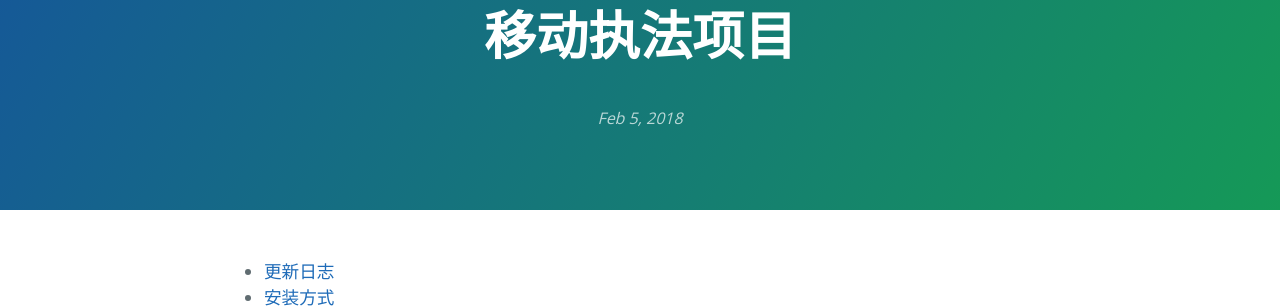
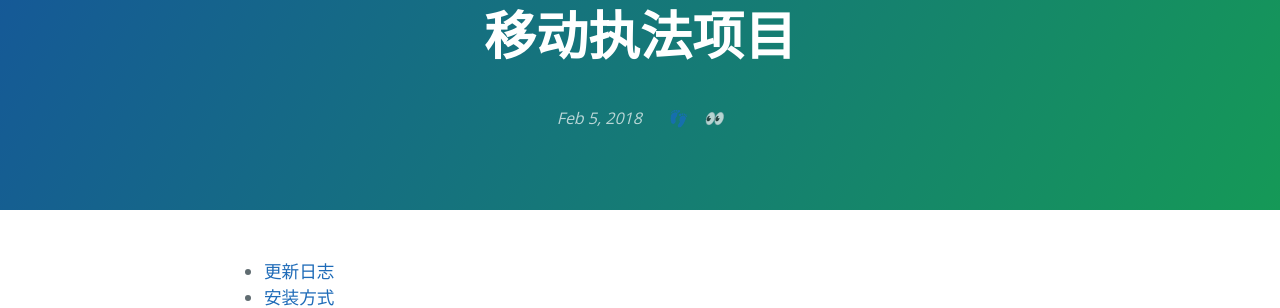
Before and after one commit to 1ilI/TestMyipa, a Jekyll site: the page built from _posts/2018-02-05-mobile-enforcement.md, in a window 1280 px wide. Shown: the part 140-448 px from the top of the page. Built offline with Jekyll 4.4.1, drawn with Linux system fonts in a browser that asks for light colours; comment, search, counter and statistics services are not loaded.

Commit message:
add busuanzi

```diff
--- a/_layouts/default.html
+++ b/_layouts/default.html
@@ -74,9 +74,16 @@
         {% if page_author %}
           • <span itemprop="author" itemscope itemtype="http://schema.org/Person"><span itemprop="name">{{ page_author }}</span></span>
         {% endif %}
+
+        &nbsp;&nbsp;&nbsp;&nbsp;
+        <span id="busuanzi_value_site_uv"></span> 👣
+        &nbsp;&nbsp;
+        <span id="busuanzi_value_page_pv"></span> 👀
+
         </h2>
       {% endif %}
       <!-- End: Post tagline -->
+
     </section>
 
     <section class="main-content">
@@ -149,3 +164,5 @@
     {% endif %}
   </body>
 </html>
+
+<script async src="https://dn-lbstatics.qbox.me/busuanzi/2.3/busuanzi.pure.mini.js"></script>
```
Also changed, not shown: other parts of _layouts/default.html (+8 -0 lines).
